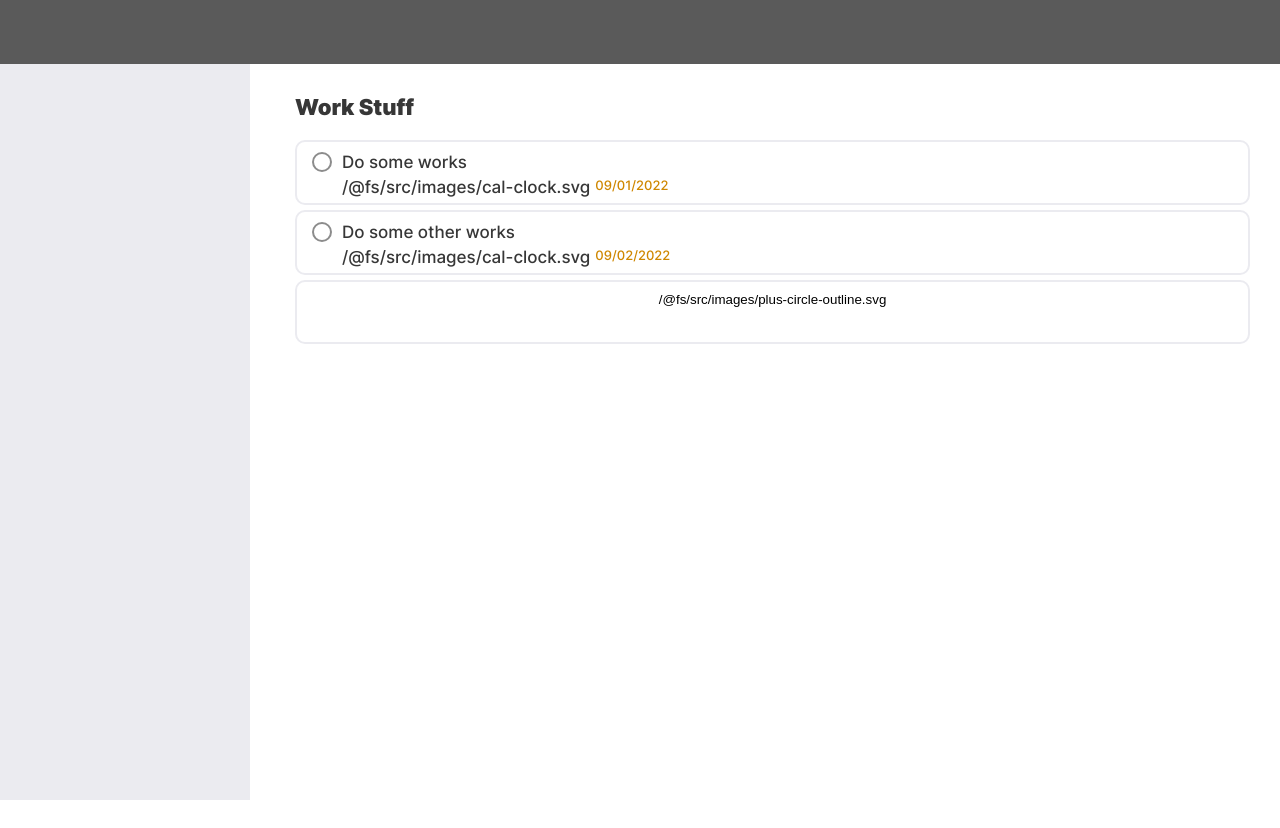
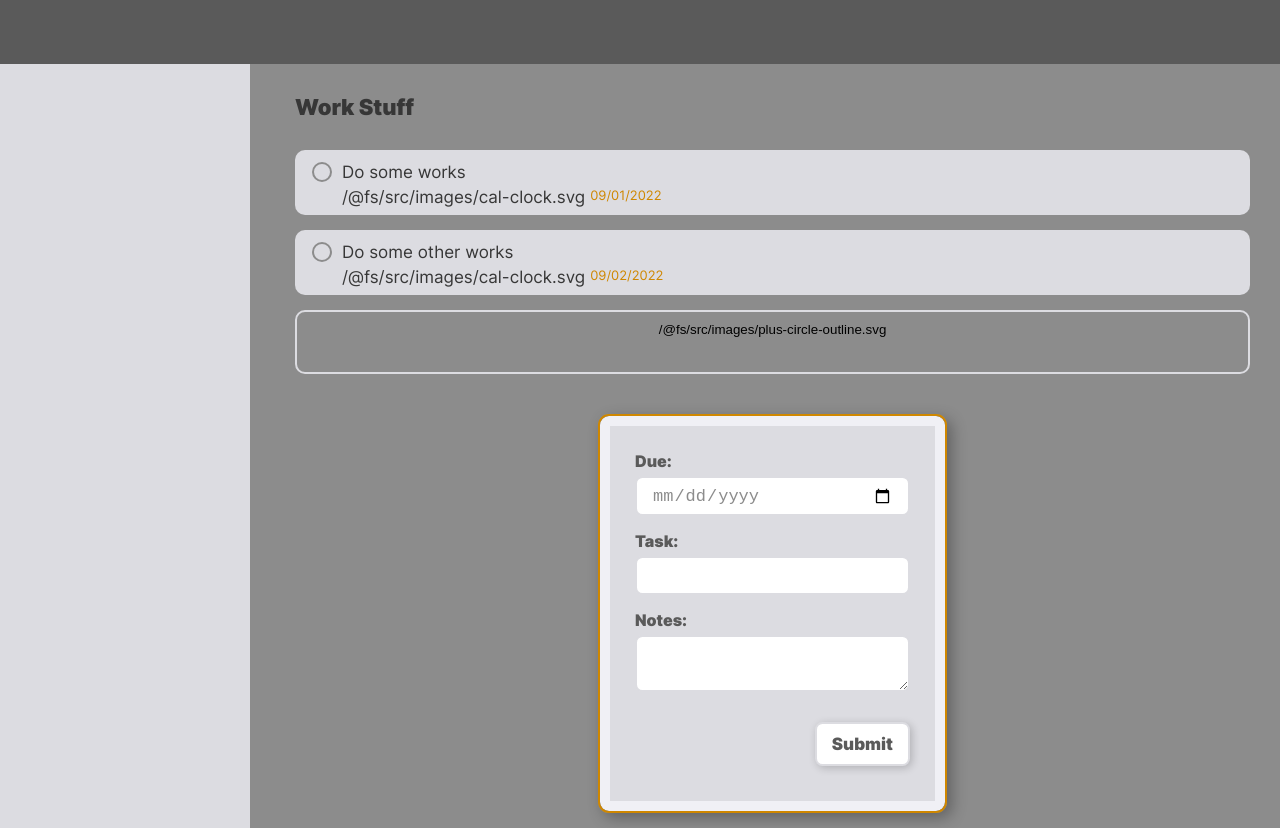
Before and after one commit to TaftSound/to-do-list-app, a website built with webpack: page dist/index.html in a window 1280 px wide. Before the commit the page ends 800 px from the top, so only its background shows below. Built offline with nearby package versions, Linux system fonts and the light colour scheme.

Commit message:
Create form structure and styling

```diff
--- a/src/index.js
+++ b/src/index.js
@@ -16,3 +16,4 @@ manipulateDOM.displayTask('Do some works', '09/01/2022')
 manipulateDOM.displayTask('Do some other works', '09/02/2022')
 manipulateDOM.displayCurrentCategory('Work Stuff')
 manipulateDOM.displayNewTaskButton()
+manipulateDOM.displayNewTaskForm()
--- a/src/modules/DOM-manipulation.mjs
+++ b/src/modules/DOM-manipulation.mjs
@@ -13,6 +13,35 @@ const manipulateDOM = {
     document.body.appendChild(header)
     document.body.appendChild(sidebar)
     document.body.appendChild(content)
+  },
+  displayNewTaskForm: () => {
+    const formContainer = document.createElement('div')
+    const form = document.createElement('form')
+    const dateLabel = document.createElement('label')
+    const dateInput = document.createElement('input')
+    const taskLabel = document.createElement('label')
+    const taskInput = document.createElement('input')
+    const notesLabel = document.createElement('label')
+    const notesInput = document.createElement('textarea')
+    const submitButton = document.createElement('button')
+
+    formContainer.classList.add('new-task-form')
+    dateLabel.textContent = 'Due:'
+    dateInput.type = 'date'
+    taskLabel.textContent = 'Task:'
+    taskInput.type = 'text'
+    notesLabel.textContent = 'Notes:'
+    submitButton.textContent = 'Submit'
+
+    content.appendChild(formContainer)
+    formContainer.appendChild(form)
+    form.appendChild(dateLabel)
+    form.appendChild(dateInput)
+    form.appendChild(taskLabel)
+    form.appendChild(taskInput)
+    form.appendChild(notesLabel)
+    form.appendChild(notesInput)
+    form.appendChild(submitButton)
   },
   displayNewTaskButton: () => {
     const newTaskButton = document.createElement('button')
--- a/src/style.css
+++ b/src/style.css
@@ -3,7 +3,7 @@
   --dark-grey: rgb(90, 90, 90);
   --medium-grey: rgb(140, 140, 140);
   --light-grey: rgb(220, 220, 225);
-  --extra-light-grey: rgb(235, 235, 240);
+  --extra-light-grey: rgb(240, 240, 245);
   --accent-color: rgb(207, 135, 0);
   --main-font: 'Inter', system-ui, -apple-system, BlinkMacSystemFont, 'Segoe UI',
     Roboto, Oxygen, Ubuntu, Cantarell, 'Open Sans', 'Helvetica Neue', sans-serif;
@@ -34,7 +34,7 @@ body {
 .sidebar {
   grid-column: 1/2;
   width: clamp(175px, 23vw, 250px);
-  background-color: var(--extra-light-grey);
+  background-color: var(--light-grey);
 }
 
 .content {
@@ -42,7 +42,8 @@ body {
   grid-template-columns: 1fr;
   grid-auto-rows: min-content;
   padding: 15px 30px 15px 45px;
-  gap: 5px;
+  gap: 15px;
+  background-color: var(--medium-grey);
 }
 h2 {
   margin: 15px 0px;
@@ -68,15 +69,18 @@ input[type='checkbox'] {
   grid-template-rows: min-content min-content;
   column-gap: 10px;
   row-gap: 5px;
-  font-weight: 500;
   font-size: 17px;
   align-items: center;
   padding: 10px 15px;
-  border: solid 2px var(--extra-light-grey);
+  background-color: var(--light-grey);
+  border: solid 2px transparent;
   border-radius: 10px;
+  transition: .1s;
 }
 .task-container:hover {
+  transform: translateY(-2px);
   background-color: var(--extra-light-grey);
+  box-shadow: 0px 2px 5px rgb(0, 0, 0, 0.5);
 }
 .due-date-container {
   grid-column: 2/3;
@@ -91,8 +95,6 @@ input[type='checkbox'] {
 }
 .due-date-container p {
   font-size: 13px;
-  font-weight: 500;
-  /* letter-spacing: .5px; */
   color: var(--accent-color);
 }
 .task-container p {
@@ -109,21 +111,83 @@ input[type='checkbox'] {
 .new-task-button {
   background-color: transparent;
   border: none;
-  border: solid 2px var(--extra-light-grey);
+  border: solid 2px var(--light-grey);
   border-radius: 10px;
   padding: 10px;
   width: 100%;
   display: flex;
   justify-content: center;
+  fill: var(--light-grey);
+  transition: .1s;
 }
 .new-task-button:hover {
+  border-color: var(--extra-light-grey);
   background-color: var(--extra-light-grey);
+  transform: translateY(-2px);
+  box-shadow: 0px 2px 5px rgb(0, 0, 0, 0.5);
+  fill: var(--accent-color);
 }
 .new-task-button:active {
-  border-color: var(--light-grey);
-  background-color: var(--light-grey);
+  background-color: var(--extra-light-grey);
 }
 .new-task-button svg {
   height: 40px;
-  fill: var(--accent-color);
 }
+/* New task form ======================================== */
+.new-task-form {
+  place-self: center;
+  margin-top: 25px;
+  border-radius: 11px;
+  border: solid 2px var(--accent-color);
+  box-shadow: 5px 5px 15px rgb(0, 0, 0, 0.3);
+  overflow: hidden;
+}
+.new-task-form form {
+  display: grid;
+  grid-template-columns: 1fr;
+  grid-auto-rows: min-content;
+  align-items: center;
+  padding: 25px;
+  gap: 5px;
+  width: 275px;
+  border: solid 10px var(--extra-light-grey);
+  border-radius: 9px;
+  background-color: var(--light-grey);
+}
+.new-task-form label {
+  font-weight: 900;
+  color: var(--dark-grey);
+}
+.new-task-form input,
+.new-task-form textarea,
+.new-task-form button {
+  box-sizing: border-box;
+  margin-bottom: 10px;
+  border: solid 2px var(--light-grey);
+  border-radius: 7.5px;
+  padding: 7.5px 15px;
+  color: var(--medium-grey);
+  font-size: 17px;
+}
+.new-task-form button {
+  margin-top: 15px;
+  padding: 10px 15px;
+  place-self: flex-end;
+  background-color: white;
+  font-weight: 900;
+  font-family: var(--main-font);
+  color: var(--dark-grey);
+  transition: .1s;
+  box-shadow: 2px 2px 8px rgb(0, 0, 0, 0.2);
+}
+.new-task-form button:hover {
+  box-shadow: 4px 4px 10px rgb(0, 0, 0, 0.3);
+  transform:translateY(-1px);
+  border-color: var(--accent-color);
+
+}
+.new-task-form input:focus,
+.new-task-form textarea:focus {
+  outline: none;
+  border-color: var(--accent-color);
+}
```
